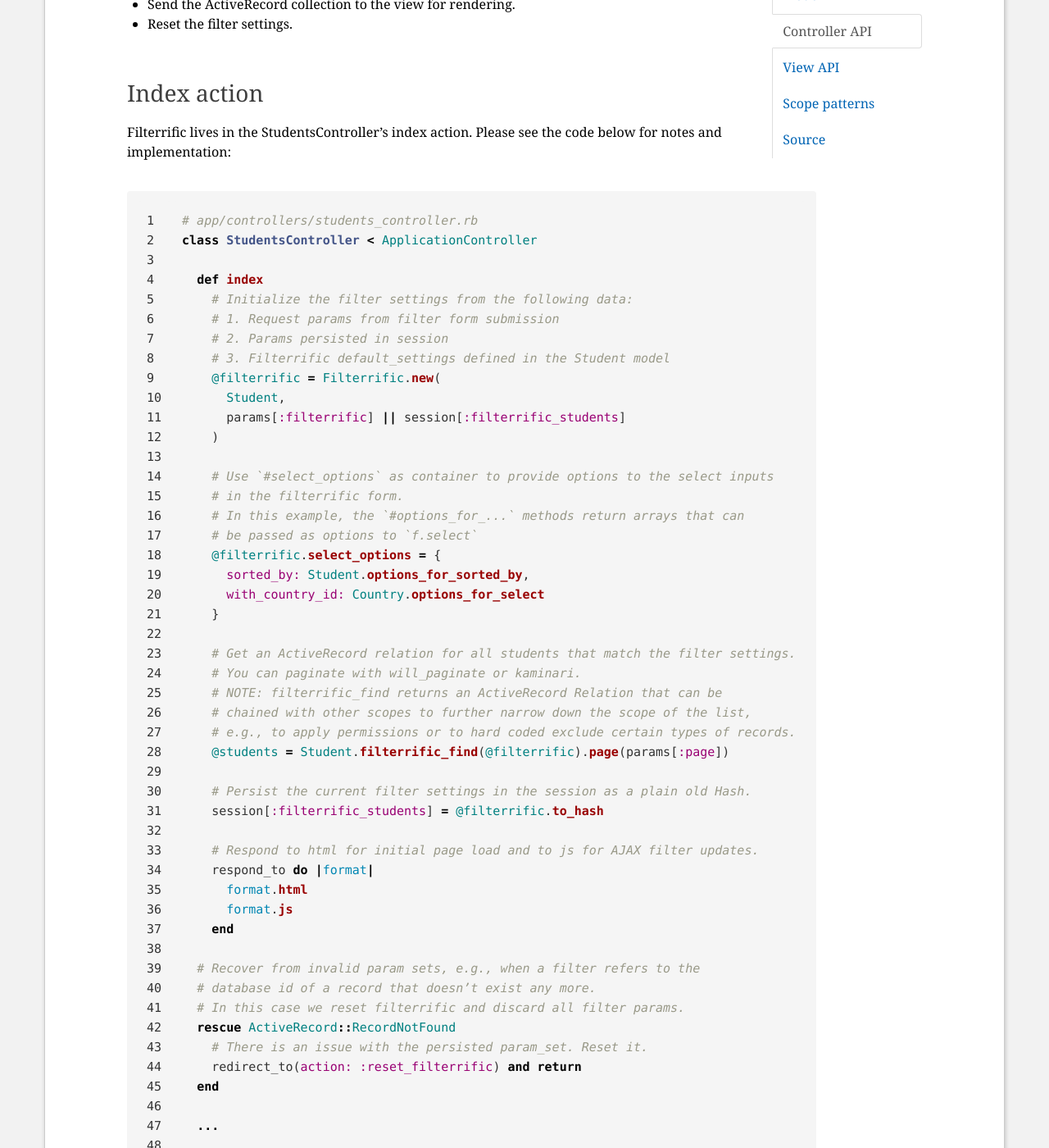
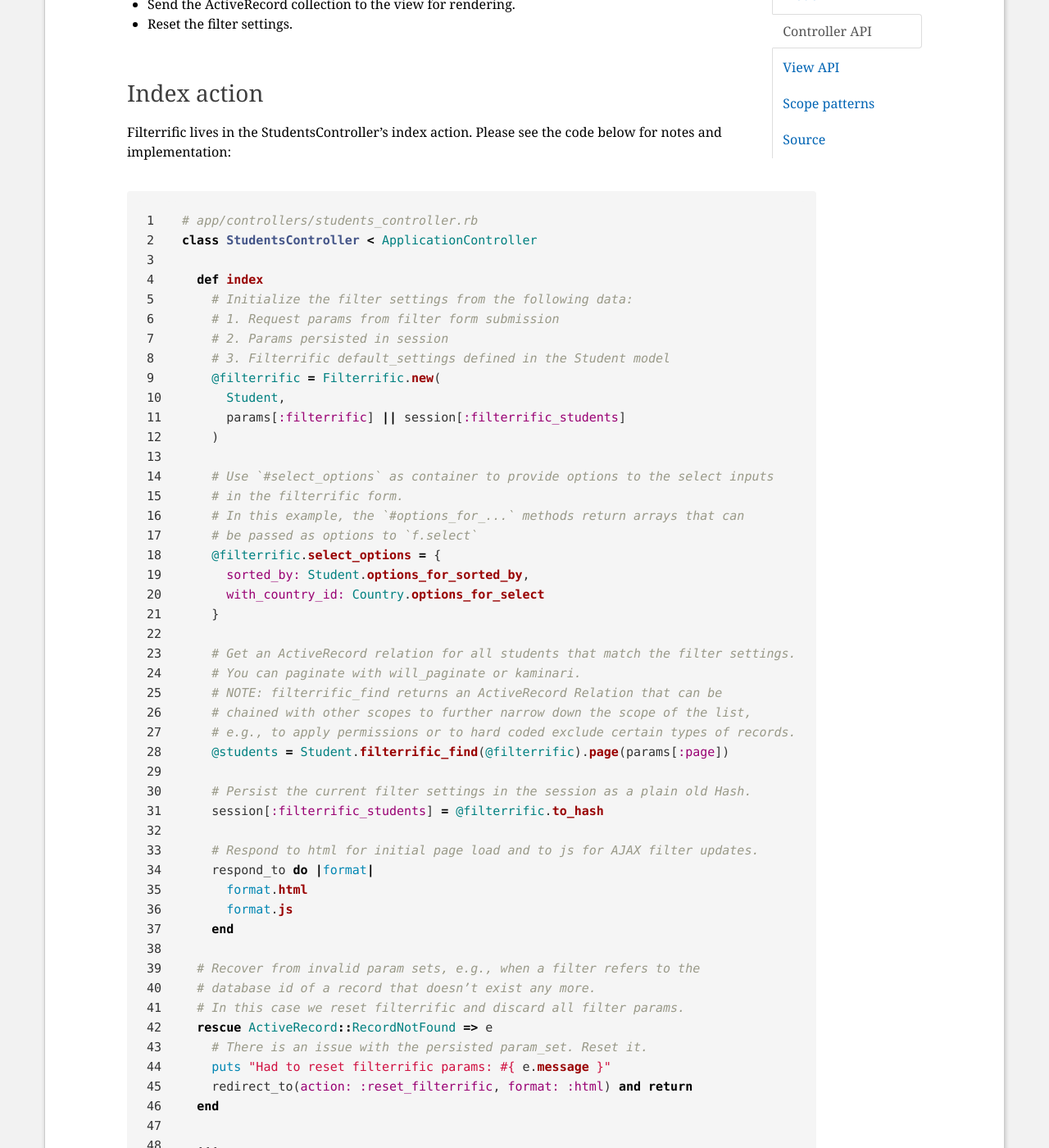
Before and after one commit to jhund/filterrific, a Jekyll site: the page built from pages/action_controller_api.md, in a window 1280 px wide and 1400 px high, scrolled down 365 px. Shown: the whole window at 82% size. Built offline with Jekyll 4.4.1, drawn with Linux system fonts in a browser that asks for light colours; Markdown is read by kramdown in place of the engine named in the settings.

```diff
--- a/pages/action_controller_api.md
+++ b/pages/action_controller_api.md
@@ -66,9 +66,10 @@ class StudentsController < ApplicationController
   # Recover from invalid param sets, e.g., when a filter refers to the
   # database id of a record that doesn’t exist any more.
   # In this case we reset filterrific and discard all filter params.
-  rescue ActiveRecord::RecordNotFound
+  rescue ActiveRecord::RecordNotFound => e
     # There is an issue with the persisted param_set. Reset it.
-    redirect_to(action: :reset_filterrific) and return
+    puts "Had to reset filterrific params: #{ e.message }"
+    redirect_to(action: :reset_filterrific, format: :html) and return
   end
 
   ...
```
Also changed, not shown: pages/action_view_api.md (+1 -1 lines).
